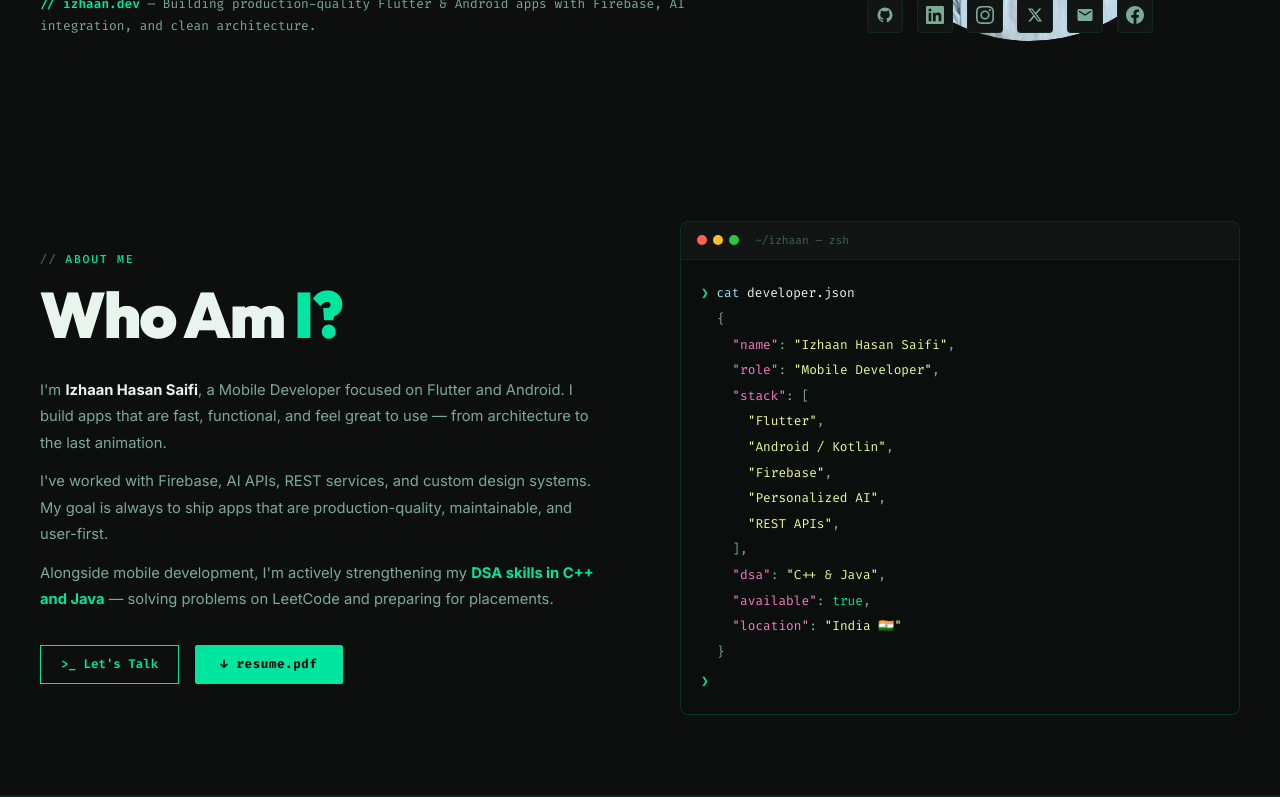
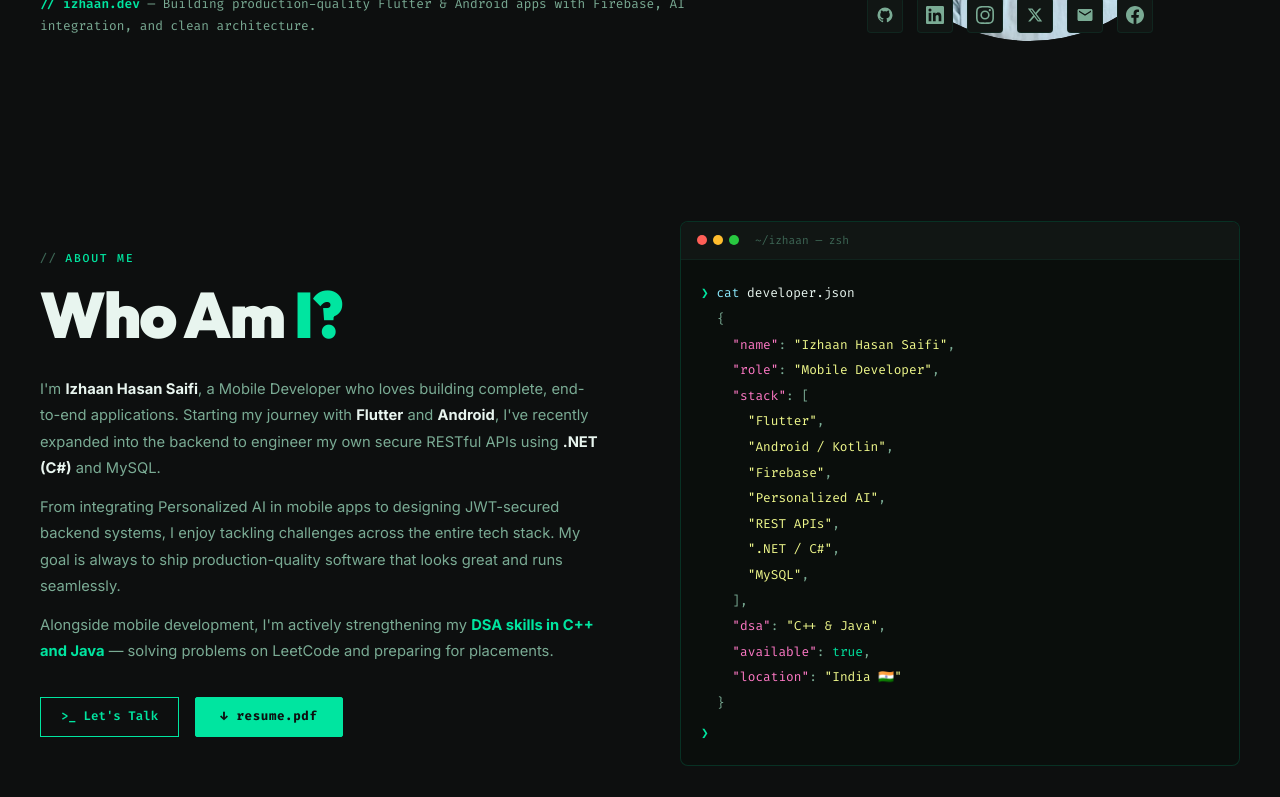
Before and after one commit to Izhaan21/Portfolio, a React (Vite) app: page / in a window 1280 px wide. Shown: the part 493-1290 px from the top of the page. Built offline with nearby package versions, Linux system fonts and the light colour scheme.

Commit message:
updated tech stack , skills and about

```diff
--- a/src/data/portfolio.js
+++ b/src/data/portfolio.js
@@ -7,9 +7,11 @@ export const navLinks = [
 ];
 
 export const skills = {
-  Languages: ['Dart', 'Kotlin', 'Java', 'C++'],
-  Frameworks: ['Flutter', 'Android (Jetpack Compose)', 'Android (XML)'],
-  'Tools & Services': ['Firebase', 'Git', 'GitHub', 'REST APIs', 'Figma'],
+  Languages: ['Dart', 'Kotlin', 'Java', 'C++', 'C#'],
+  Frameworks: ['Flutter', 'Android (Jetpack Compose)', 'Android (XML)', '.NET', 'ASP.NET Core'],
+  Databases: ['MySQL'],
+  'Security & Auth': ['JWT (JSON Web Tokens)'],
+  'Tools & Services': ['Firebase', 'Git', 'GitHub', 'REST APIs', 'Figma', 'Postman', 'Render'],
 };
 
 export const projects = [
@@ -21,10 +23,21 @@ export const projects = [
       'An intelligent Islamic knowledge app powered by AI. Features a chat interface, Qibla compass, prayer times, and multi-language support. Built with Kotlin, Jetpack Compose, and Firebase.',
     tech: ['Kotlin', 'Jetpack Compose', 'Firebase', 'Personalized AI'],
     github: 'https://github.com/izhaan',
-    demo: null,
+    demo: 'https://play.google.com/store/apps/details?id=com.alaalim.app',
     gradient: 'linear-gradient(135deg, #1a1a2e 0%, #16213e 50%, #0f3460 100%)',
     accentColor: '#5c6bc0',
   },
+  {
+    id: 2,
+    title: 'ScanSpend',
+    category: 'Full Stack · Mobile',
+    description: 'A full-stack expense tracking application featuring a Flutter mobile app and a secure ASP.NET Core REST API. Implemented JWT authentication and MySQL for data management, with the backend deployed on Render.',
+    tech: ['Flutter', 'C#', '.NET', 'MySQL', 'JWT', 'Render'],
+    github: 'https://github.com/izhaan',
+    demo: null,
+    gradient: 'linear-gradient(135deg, #2b5876 0%, #4e4376 100%)',
+    accentColor: '#4e4376',
+  }
 ];
 
 export const contactLinks = [
--- a/src/sections/AboutSection.jsx
+++ b/src/sections/AboutSection.jsx
@@ -12,13 +12,10 @@ export default function AboutSection() {
 
             <div style={{ marginTop: 28 }}>
               <p className="about-desc">
-                I'm <strong style={{ color: 'var(--text)' }}>Izhaan Hasan Saifi</strong>, a Mobile
-                Developer focused on Flutter and Android. I build apps that are fast, functional, and
-                feel great to use — from architecture to the last animation.
+                I'm <strong style={{ color: 'var(--text)' }}>Izhaan Hasan Saifi</strong>, a Mobile Developer who loves building complete, end-to-end applications. Starting my journey with <strong style={{ color: 'var(--text)' }}>Flutter</strong> and <strong style={{ color: 'var(--text)' }}>Android</strong>, I've recently expanded into the backend to engineer my own secure RESTful APIs using <strong style={{ color: 'var(--text)' }}>.NET (C#)</strong> and MySQL.
               </p>
               <p className="about-desc" style={{ marginTop: 12 }}>
-                I've worked with Firebase, AI APIs, REST services, and custom design systems. My goal
-                is always to ship apps that are production-quality, maintainable, and user-first.
+                From integrating Personalized AI in mobile apps to designing JWT-secured backend systems, I enjoy tackling challenges across the entire tech stack. My goal is always to ship production-quality software that looks great and runs seamlessly.
               </p>
               <p className="about-desc" style={{ marginTop: 12 }}>
                 Alongside mobile development, I'm actively strengthening my{' '}
@@ -102,7 +99,7 @@ export default function AboutSection() {
                 <div className="term-out">
                   &nbsp;&nbsp;<span className="term-key">"stack"</span>: [
                 </div>
-                {['Flutter', 'Android / Kotlin', 'Firebase', 'Personalized AI', 'REST APIs'].map(
+                {['Flutter', 'Android / Kotlin', 'Firebase', 'Personalized AI', 'REST APIs', '.NET / C#', 'MySQL'].map(
                   (s) => (
                     <div className="term-out" key={s}>
                       &nbsp;&nbsp;&nbsp;&nbsp;<span className="term-val">"{s}"</span>,
```
